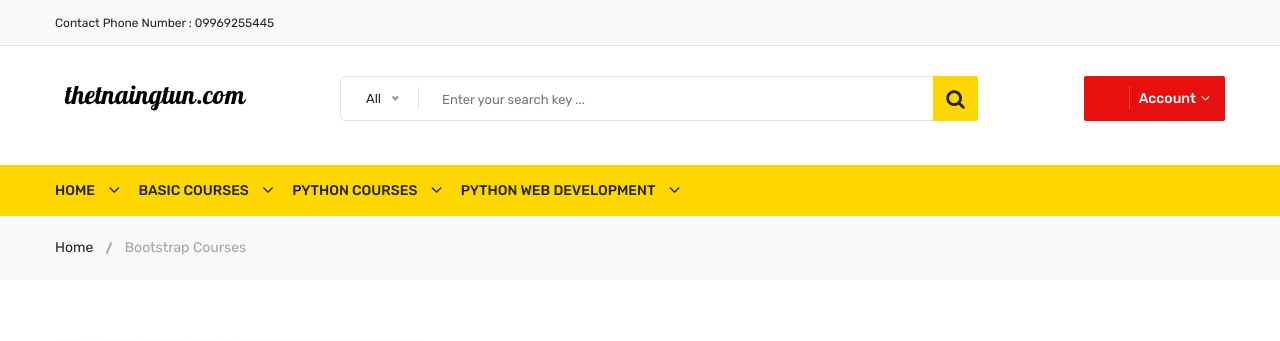
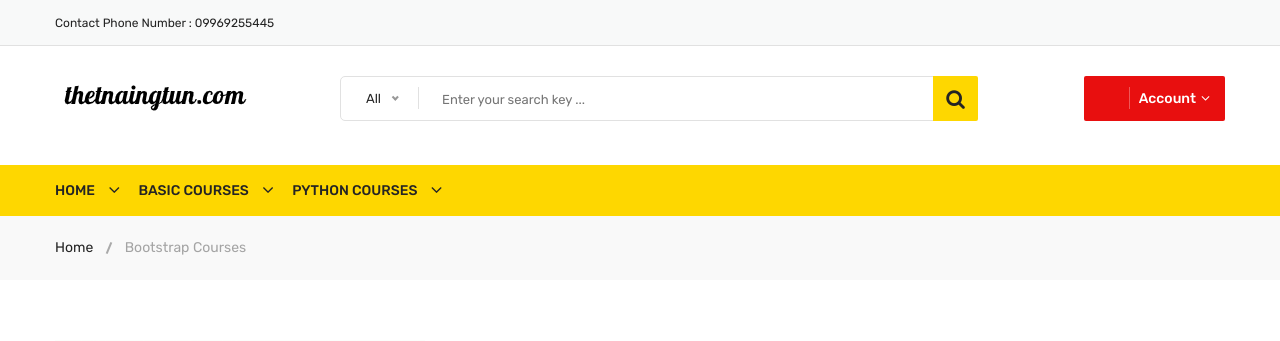
Before and after one commit to thetnaingtunerp/learningportal, a Django app: page /courses/bootstrap/ in a window 1280 px wide. Shown: the top 341 px of the page. Run offline with Django 3.2, Linux system fonts and the light colour scheme; data comes from the database, SQL or seed files in the repository; some libraries are stand-ins or nearby versions.

Commit message:
change favpng

```diff
--- a/myproject/templates/base.html
+++ b/myproject/templates/base.html
@@ -9,7 +9,7 @@
         <meta name="description" content="">
         <meta name="viewport" content="width=device-width, initial-scale=1">
         <!-- Favicon -->
-        <link rel="shortcut icon" type="image/x-icon" href="{% static 'images/fav.png' %}">
+        <link rel="shortcut icon" type="image/x-icon" href="{% static 'images/new.png' %}">
         <!-- Material Design Iconic Font-V2.2.0 -->
         <link rel="stylesheet" href="{% static 'css/material-design-iconic-font.min.css' %}">
         <!-- Font Awesome -->
@@ -169,24 +169,25 @@
                                                     <li><a href="{% url 'courses:htmlcourse' %}">HTML CSS</a></li>
                                                     <li><a href="{% url 'courses:bootstrapcourse' %}">Bootstrap</a></li>
                                                     <li><a href="#">JScript</a></li>
-<!--                                                    <li><a href="#">JQuery</a></li>-->
+                                                    <li><a href="#">VCS</a></li>
                                                 </ul>
                                             </li>
                                             <li class="dropdown-holder"><a href="#">Python Courses</a>
                                                 <ul class="hb-dropdown">
                                                     <li><a href="#">Fundamental Programming</a></li>
                                                     <li><a href="#">Tkinter GUI</a></li>
-<!--                                                    <li><a href="#">QyQt</a></li>-->
-<!--                                                    <li><a href="#">Kivy</a></li>-->
+                                                    <li><a href="#">Django Web Framework</a></li>
+                                                    <li><a href="#">Flask Framework</a></li>
                                                 </ul>
                                             </li>
-                                            <li class="dropdown-holder"><a href="#">Python Web Development</a>
-                                                <ul class="hb-dropdown">
-                                                    <li><a href="#">Django Web Framework</a></li>
-                                                    <li><a href="#">Flask Framework</a></li>
+<!--                                            <li class="dropdown-holder"><a href="#">Python Web Development</a>-->
+<!--                                                <ul class="hb-dropdown">-->
+<!--                                                    <li><a href="#">Django Web Framework</a></li>-->
+<!--                                                    <li><a href="#">Flask Framework</a></li>-->
 
-                                                </ul>
-                                            </li>
+<!--                                                </ul>-->
+<!--                                            </li>-->
+
 
                                         </ul>
                                     </nav>
```
Also changed, not shown: myproject/static/images/new.png (added).
